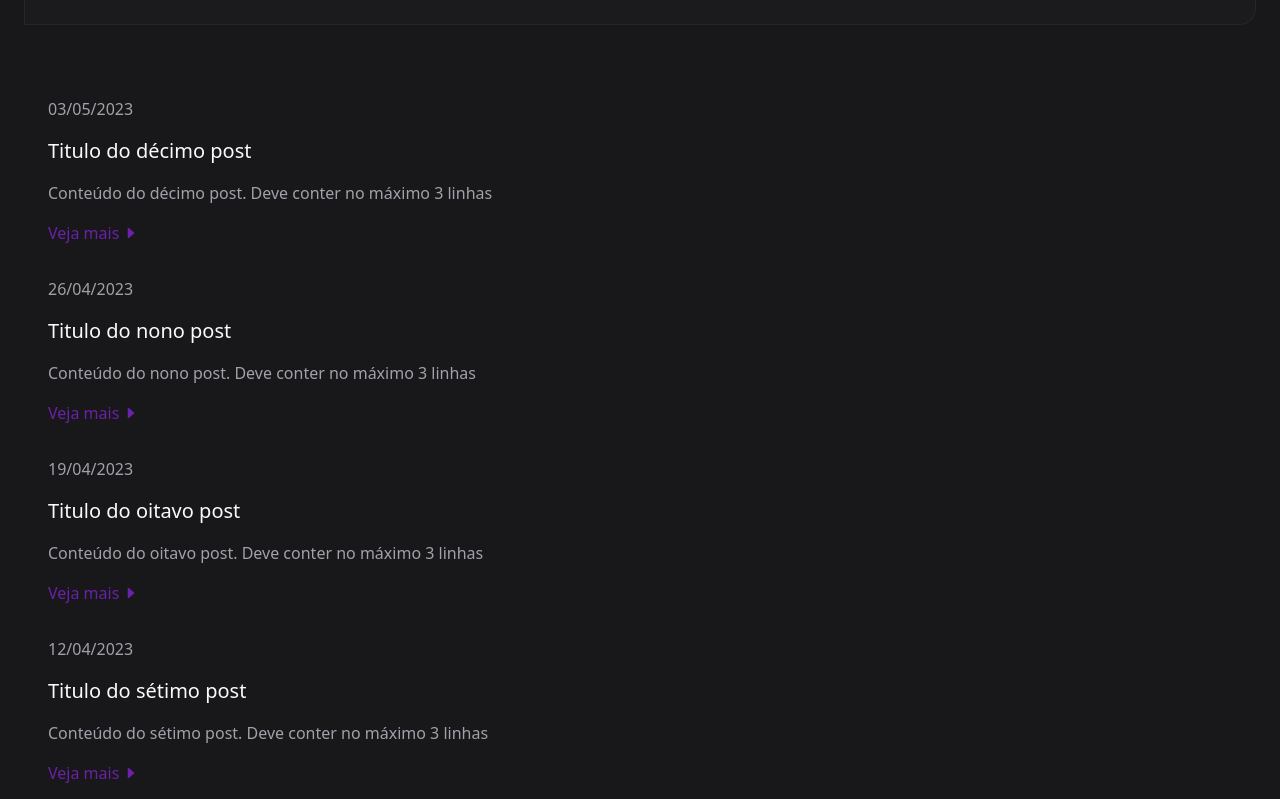
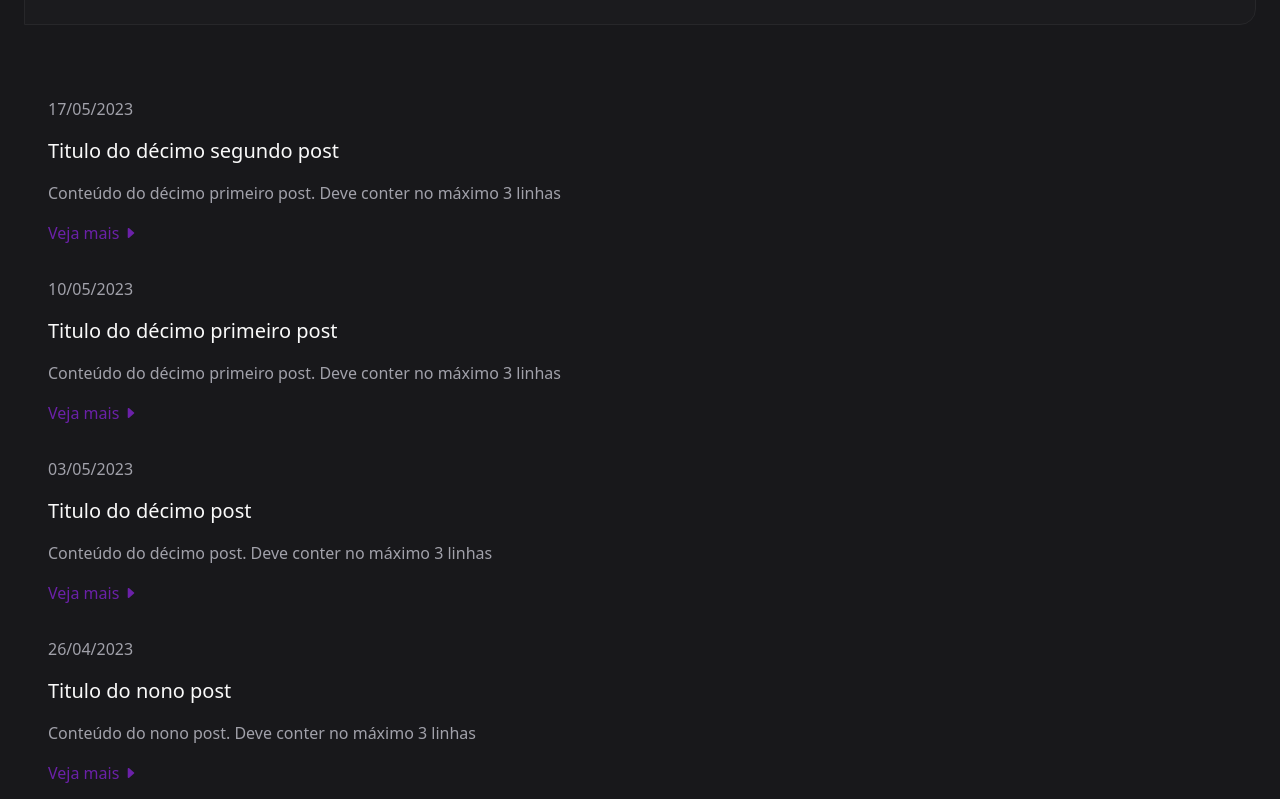
Before and after one commit to vieira-a/blog, a React (Vite) app: page / in a window 1280 px wide. Shown: the part 521-1320 px from the top of the page. Built offline with nearby package versions, Linux system fonts and the light colour scheme.

Commit message:
fix: just show last 5 posts

```diff
--- a/src/components/Post/index.tsx
+++ b/src/components/Post/index.tsx
@@ -5,7 +5,9 @@ import { IoCaretForwardOutline } from "react-icons/io5";
 
 export default function Post() {
   const data = postData as IPosts;
-  const lastPosts = data.posts.slice(5, data.posts.length).reverse();
+  const lastPosts = data.posts
+    .slice(data.posts.length - 5, data.posts.length)
+    .reverse();
 
   return (
     <>
--- a/src/data/posts.json
+++ b/src/data/posts.json
@@ -79,6 +79,22 @@
       "sumary": "Conteúdo do décimo post. Deve conter no máximo 3 linhas",
       "content": "Conteúdo completo do post que vai ser carregado ao clicar no post para exibi-lo por completo.",
       "featured": false
+    },
+    {
+      "id": 11,
+      "date": "10/05/2023",
+      "title": "Titulo do décimo primeiro post",
+      "sumary": "Conteúdo do décimo primeiro post. Deve conter no máximo 3 linhas",
+      "content": "Conteúdo completo do post que vai ser carregado ao clicar no post para exibi-lo por completo.",
+      "featured": false
+    },
+    {
+      "id": 12,
+      "date": "17/05/2023",
+      "title": "Titulo do décimo segundo post",
+      "sumary": "Conteúdo do décimo primeiro post. Deve conter no máximo 3 linhas",
+      "content": "Conteúdo completo do post que vai ser carregado ao clicar no post para exibi-lo por completo.",
+      "featured": false
     }
   ]
 }
```
